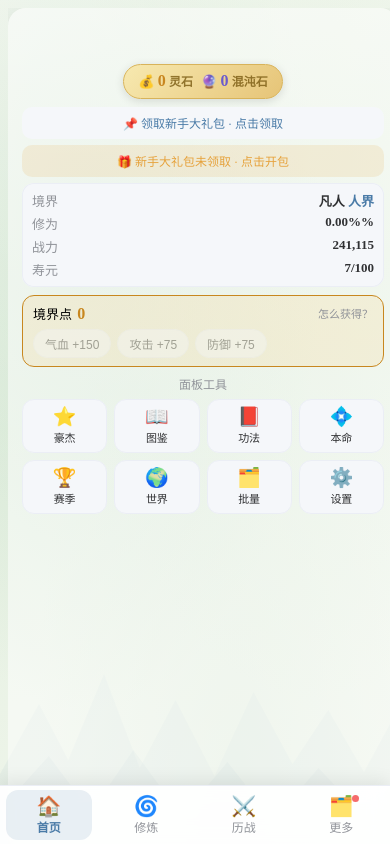
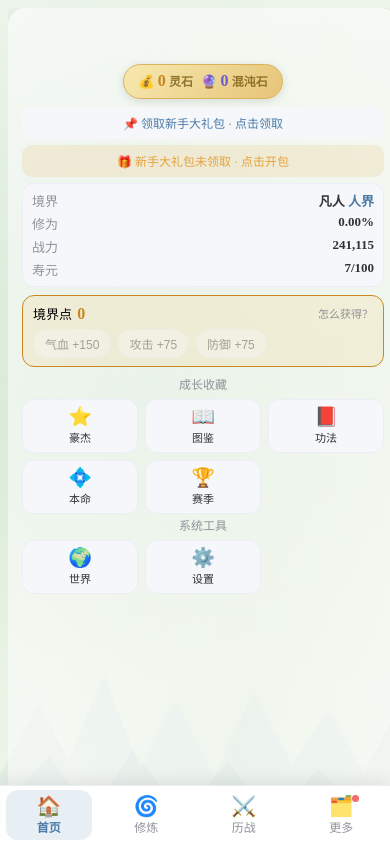
Before and after one commit to qingtang666666-source/vue-xiuxiangame, a Vue app: page /#/home in a window 390 px wide. Built offline with nearby package versions, Linux system fonts and the light colour scheme.

Commit message:
fix(mobile): 主页功能归类去重，修复修为双百分号并限制战斗灵力池

```diff
--- a/src/App.vue
+++ b/src/App.vue
@@ -146,37 +146,37 @@
   const mMenu = ref(false)
   const go = path => { mMenu.value = false; router.push(path) }
   const mobileGroups = [
-    { title: '战斗', items: [
+    { title: '修行', items: [
+      { icon: '🏡', name: '洞府', route: '/manor' },
+      { icon: '✨', name: '飞升', route: '/ascension' },
+      { icon: '🔄', name: '转生商店', route: '/rebirthShop' }
+    ]},
+    { title: '冒险', items: [
       { icon: '🚶', name: '探索', route: '/explore' },
       { icon: '🌌', name: '秘境', route: '/realm' },
       { icon: '🗼', name: '无尽塔', route: '/endlesstower' },
-      { icon: '☠️', name: '世界Boss', route: '/boss' },
       { icon: '🗺️', name: '大地图', route: '/worldmap' },
       { icon: '🏝️', name: '洞天', route: '/map' }
     ]},
     { title: '资源', items: [
       { icon: '🎒', name: '背包', route: '/backpack' },
-      { icon: '🧧', name: '坊市', route: '/market' },
+      { icon: '🏪', name: '贸易市场', route: '/market' },
+      { icon: '👥', name: '下界坊市', route: '/npc' },
       { icon: '🗿', name: '游商', action: () => openTrav() }
     ]},
     { title: '炼制', items: [
       { icon: '💊', name: '炼丹', route: '/alchemy' },
       { icon: '🔨', name: '炼器', route: '/forge' },
       { icon: '📃', name: '制符', route: '/talisman' },
-      { icon: '⛩️', name: '阵法', route: '/formation' },
-      { icon: '📕', name: '功法', route: '/home' }
+      { icon: '⛩️', name: '阵法', route: '/formation' }
     ]},
     { title: '势力', items: [
       { icon: '🏯', name: '宗门', route: '/sect' },
-      { icon: '👥', name: '仙盟', route: '/guild' },
-      { icon: '🏡', name: '洞府', route: '/manor' },
-      { icon: '👤', name: 'NPC', route: '/npc' }
+      { icon: '👥', name: '仙盟', route: '/guild' }
     ]},
-    { title: '杂项', items: [
+    { title: '其他', items: [
       { icon: '📜', name: '任务', route: '/quest' },
-      { icon: '🎲', name: '休闲', route: '/game' },
-      { icon: '✨', name: '飞升', route: '/ascension' },
-      { icon: '🔄', name: '转生商店', route: '/rebirthShop' }
+      { icon: '🎲', name: '休闲', route: '/game' }
     ]}
   ]
   watch(() => route.path, () => { mMenu.value = false })
--- a/src/components/TurnCombat.vue
+++ b/src/components/TurnCombat.vue
@@ -26,7 +26,7 @@
             <div class="tc-bars">
               <div class="tc-bar hp"><span :style="{ width: pct(state.player.maxHp, state.player.hp) + '%' }" /></div>
               <div class="tc-bar mp"><span :style="{ width: pct(state.player.maxMp, state.player.mp) + '%' }" /></div>
-              <div class="tc-num">血 <b>{{ Math.max(0, Math.floor(state.player.hp)) }}</b>/{{ state.player.maxHp }} · 灵 {{ Math.floor(state.player.mp) }}</div>
+              <div class="tc-num">血 <b>{{ Math.max(0, Math.floor(state.player.hp)) }}</b>/{{ state.player.maxHp }} · 灵 {{ Math.floor(state.player.mp) }}/{{ state.player.maxMp }}</div>
             </div>
             <div class="tc-pct">{{ pct(state.player.maxHp, state.player.hp).toFixed(1) }}%</div>
           </div>
--- a/src/views/homePage.vue
+++ b/src/views/homePage.vue
@@ -22,10 +22,10 @@
           <button v-if="spentPoints > 0" class="m-reset" @click="resetPoints">重置（返还{{ spentPoints }}点）</button>
         </div>
       </div>
-      <div class="m-panel">
-        <div class="m-panel-title">面板工具</div>
+      <div class="m-panel" v-for="section in mTileGroups" :key="section.title">
+        <div class="m-panel-title">{{ section.title }}</div>
         <div class="m-grid-tiles">
-          <button v-for="t in mTiles" :key="t.name" class="m-tile" @click="mTileTap(t)">
+          <button v-for="t in section.items" :key="t.name" class="m-tile" @click="mTileTap(t)">
             <span class="m-tile-ico">{{ t.icon }}</span>
             <span class="m-tile-name">{{ t.name }}</span>
           </button>
@@ -101,7 +101,7 @@
               })
             "
           >
-            修为: {{ calculatePercentageDifference(player.maxCultivation, player.cultivation) }}
+            修为: {{ calculatePercentageDifference(player.maxCultivation, player.cultivation) }}%
             <div class="cult-bar"><div class="cult-bar-in" :style="{ width: calculatePercentageDifference(player.maxCultivation, player.cultivation) + '%' }"></div></div>
           </div>
           <div class="tag attribute attr-health">
@@ -1502,15 +1502,20 @@
   const wbShow = ref(false)
   const techniqueShow = ref(false)
   const mTiles = [
-    { icon: '⭐', name: '豪杰', dialog: 'heroShow' },
-    { icon: '📖', name: '图鉴', dialog: 'equipAllShow' },
-    { icon: '📕', name: '功法', dialog: 'techniqueShow' },
-    { icon: '💠', name: '本命', dialog: 'naShow' },
-    { icon: '🏆', name: '赛季', dialog: 'seasonShow' },
-    { icon: '🌍', name: '世界', dialog: 'wbShow' },
-    { icon: '🗂️', name: '批量', dialog: 'batch' },
-    { icon: '⚙️', name: '设置', dialog: 'show' }
+    { icon: '⭐', name: '豪杰', dialog: 'heroShow', group: '成长收藏' },
+    { icon: '📖', name: '图鉴', dialog: 'equipAllShow', group: '成长收藏' },
+    { icon: '📕', name: '功法', dialog: 'techniqueShow', group: '成长收藏' },
+    { icon: '💠', name: '本命', dialog: 'naShow', group: '成长收藏' },
+    { icon: '🏆', name: '赛季', dialog: 'seasonShow', group: '成长收藏' },
+    { icon: '🌍', name: '世界', dialog: 'wbShow', group: '系统工具' },
+    { icon: '⚙️', name: '设置', dialog: 'show', group: '系统工具' }
   ]
+  const mTileGroups = computed(() => {
+    const titles = ['成长收藏', '系统工具']
+    return titles
+      .map(title => ({ title, items: mTiles.filter(t => t.group === title) }))
+      .filter(g => g.items.length)
+  })
   const mTileTap = t => {
     if (t.route) { router.push(t.route); return }
     if (t.dialog === 'batch') { sellingEquipmentBox(); return }
@@ -2969,11 +2974,11 @@
   }
   // 计算所需修为相差百分比
   const calculatePercentageDifference = (num1, num2) => {
-    let difference = Math.abs(num1 - num2)
-    let percentage = (difference / num1) * 100
-    const num3 = player.value.maxCultivation - player.value.cultivation > 0 ? 100 - percentage : 100
-    // return percentage < 0 ? 100 : 100 - percentage;
-    return `${num3.toFixed(2)}%`
+    if (!num1) return '0.00'
+    const difference = Math.abs(num1 - num2)
+    const percentage = (difference / num1) * 100
+    const value = player.value.maxCultivation - player.value.cultivation > 0 ? 100 - percentage : 100
+    return Math.max(0, Math.min(100, value)).toFixed(2)
   }
   const copyContent = type => {
     const content = type == 'qq' ? '920930589' : 'https://github.com/setube/vue-XiuXianGame'
@@ -3214,7 +3219,7 @@
     .m-k { color: var(--el-text-color-secondary); }
     .m-v { font-weight: bold; }
     .m-realm { color: var(--el-color-primary); }
-    .m-grid-tiles { display: grid; grid-template-columns: repeat(4, 1fr); gap: 7px; }
+    .m-grid-tiles { display: grid; grid-template-columns: repeat(3, 1fr); gap: 7px; }
     .m-tile { display: flex; flex-direction: column; align-items: center; justify-content: center; gap: 3px; padding: 7px 2px; min-height: 46px; background: var(--el-fill-color-light); border: 1px solid var(--el-border-color-lighter); border-radius: 12px; cursor: pointer; }
     .m-tile:active { transform: scale(0.95); background: var(--el-fill-color); }
     .m-tile-ico { font-size: 19px; line-height: 1; }
```
Also changed, not shown: src/plugins/battleEngine.js.
